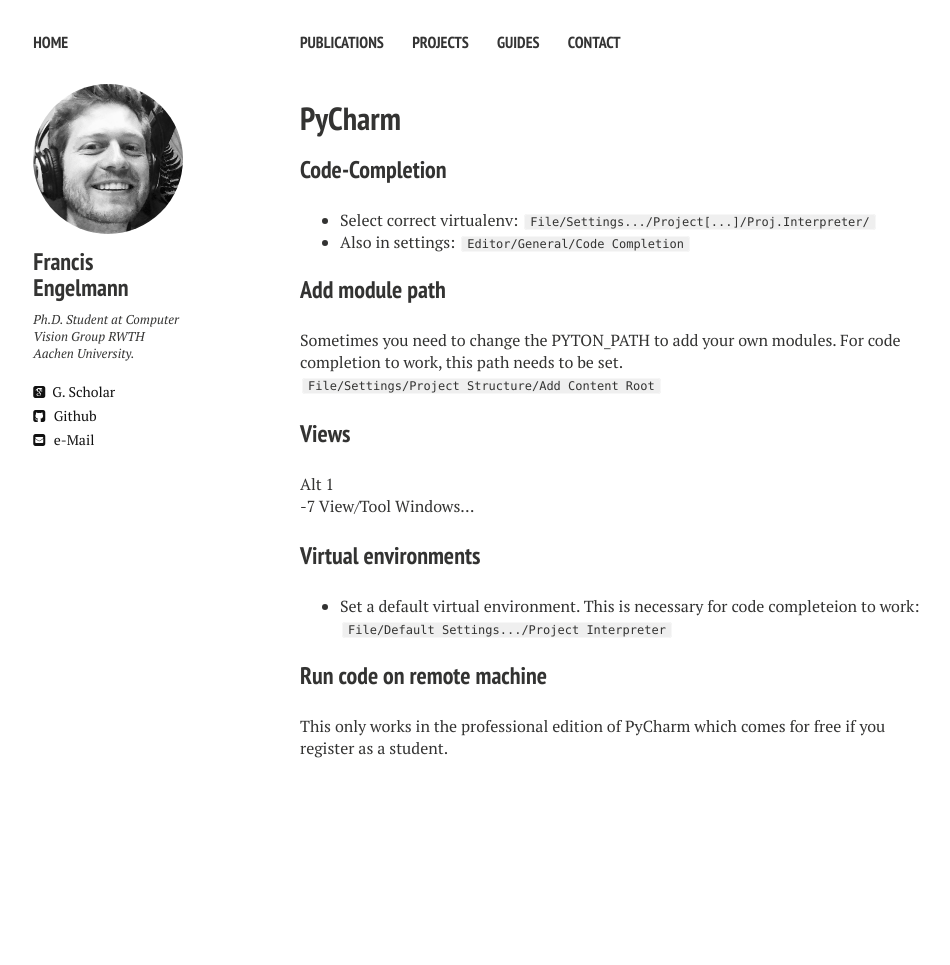
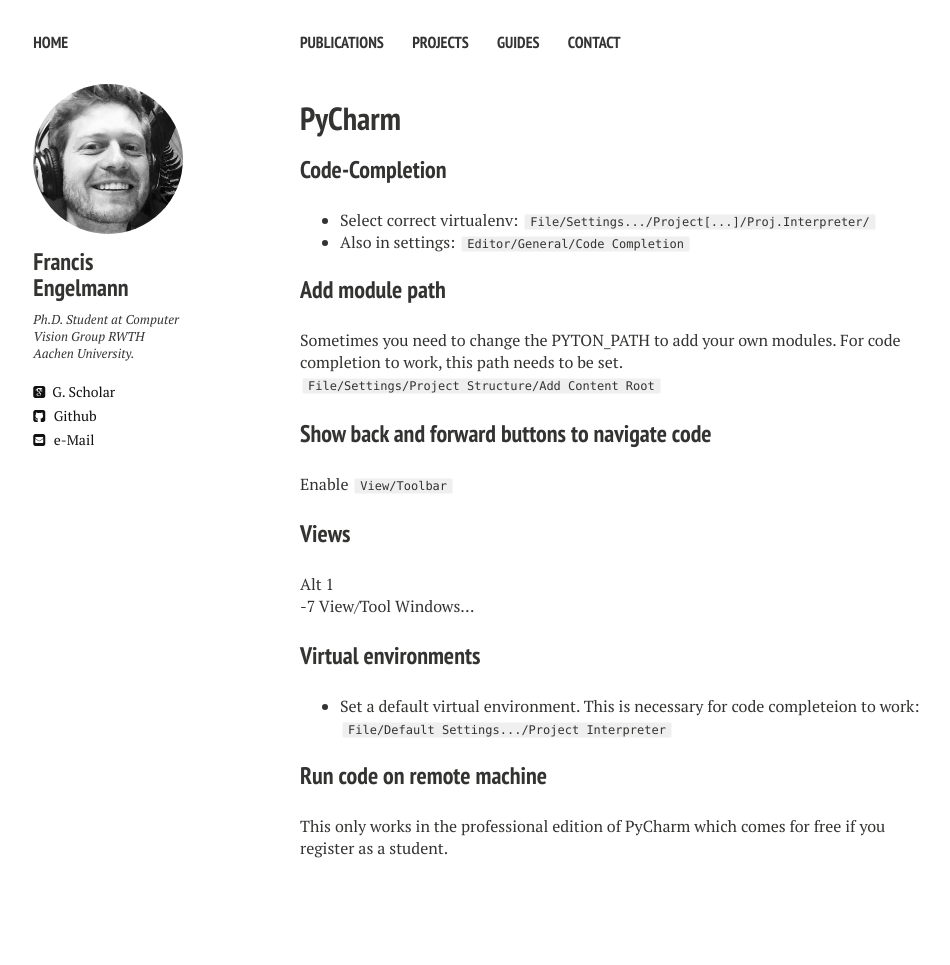
Before and after one commit to francisengelmann/francisengelmann.github.io, a Jekyll site: the page built from guides/pycharm.md, in a window 1280 px wide. Shown: the whole page, without its empty margins (20-970 px from the left). Built offline with Jekyll 4.4.1, drawn with Linux system fonts in a browser that asks for light colours; nearby versions of some CDN libraries; before the commit the page ends 900 px from its top, so only the background shows below that.

Commit message:
Update pycharm.md

````diff
--- a/guides/pycharm.md
+++ b/guides/pycharm.md
@@ -15,6 +15,9 @@
 For code completion to work, this path needs to be set.
 ```File/Settings/Project Structure/Add Content Root```
 
+### Show back and forward buttons to navigate code
+Enable ```View/Toolbar```
+
 ### Views
 <key>Alt</key> <key>1</key>-<key>7</key>
 View/Tool Windows...
````
